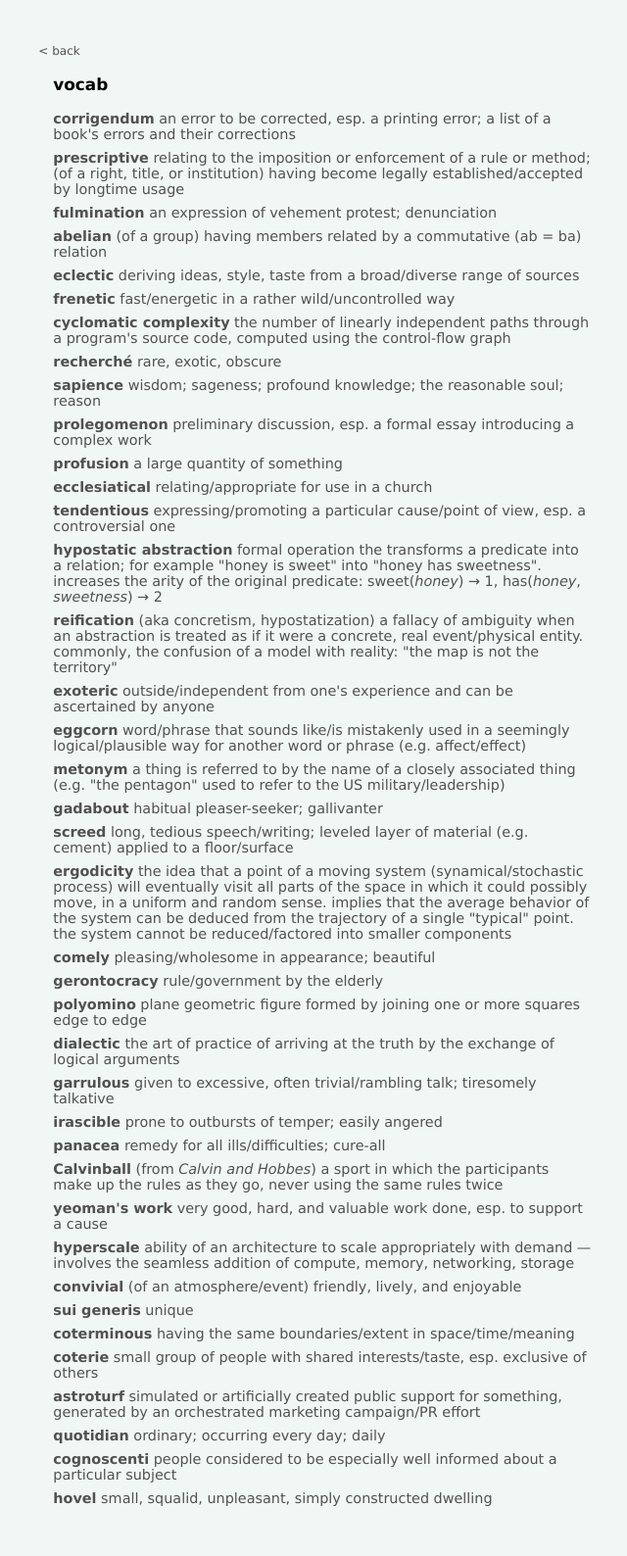
After one commit to banditsbeware/extremefatigue, a PHP site: page /html/22-09-30-vocab.html in a window 1280 px wide. The commit adds this page. Shown: the whole page at 98% size, without its empty margins (311-951 px from the left). Run offline with PHP 8.4, Linux system fonts and the light colour scheme.

Commit message:
sept updates

```diff
--- a/baz.php
+++ b/baz.php
@@ -7,10 +7,8 @@
     <title>baz</title>
     <style>
       img {
-        max-width: 200%;
+        max-width: 60ch;
         display: block;
-        margin-left: -50%;
-        margin-right: -50%;
       }
     </style>
   </head>
@@ -19,7 +17,7 @@
 
     <?php include "static/nav.php"; ?>
 
-    <h3>baz - laptop</h3>
+    <h3>baz - macbook pro</h3>
 
     <img src='static/media/macback.png' />
 
--- a/html/22-08-22-vocab.html
+++ b/html/22-08-22-vocab.html
@@ -59,7 +59,7 @@
       <li><b>p-value</b> in null-hypothesis significance testing, the p-value is the probability of obtaining test results at least as extreme as the result actually observed, under the assumption that the null hypothesis is correct. a very small p-value means that such an observation would be very unlikely under the null hypothesis</li>
       <li><b>gestalt</b> an organized whole that is perceived as more than the sum of its parts</li>
       <li><b>perspicuous</b> (of an account/representation) clearlly expressed/easily understood; lucid</li>
-      <li><b>Dephic</b> relating to the ancient Greek oracle at Delphi</li>
+      <li><b>Delphic</b> relating to the ancient Greek oracle at Delphi</li>
       <li><b>endianness</b> the order of bytes of a word of data</li>
       <li><b>kluge</b> a Rube Goldberg device in software or hardware</br></br><ul>
           <li>a clever programming trick intended to solve a particular nasty case in an expedient, if not clear, manner; ad-hockery, crockery</li>
--- a/html/22-09-15-resp. logic.html
+++ b/html/22-09-15-resp. logic.html
@@ -54,7 +54,7 @@
 
 
     <p>
-<b>use of a precise mathematical tool on the fuzzy logic of language</b> &mdash; It is easy to generate examples that seem to work in the logical formula, but they often employ a linguistic trick (some feature of language giving words multiple meanings, or a generally looser interpretation) which does not translate into the rigor of mathematics.
+    <b>use of a precise mathematical tool on the fuzzy logic of language</b> &mdash; It is easy to generate examples that seem to work in the logical formula, but they often employ a <b>linguistic trick</b> (some feature of language giving words multiple meanings, or a generally looser interpretation) which does not translate into a formal system.
     </p>
 
   </body>
--- /dev/null
+++ b/html/22-09-30-vocab.html
@@ -0,0 +1,110 @@
+<!DOCTYPE html>
+<html>
+  <head>
+    <link rel="stylesheet" href="../static/style.css" type="text/css">
+    <title>vocab</title>
+    <style>
+      a#back {
+        margin-top: 3px;
+        margin-left: -15px;
+        color: #515151;
+        font-size: 12px;
+        text-decoration: none;
+      }
+      h3 { color: black; }
+      ul {
+        list-style-type: none;
+        margin:0;
+        padding:0;
+      }
+      ul li { margin-bottom: 8px; }
+    </style>
+  </head>
+  <body>
+    <a id='back' href='/b.php'>&lt; back</a>
+    <h3>vocab</h3>
+
+    <ul>
+
+<li><b>corrigendum</b> an error to be corrected, esp. a printing error; a list of a book's errors and their corrections</li>
+
+<li><b>prescriptive</b> relating to the imposition or enforcement of a rule or method; (of a right, title, or institution) having become legally established/accepted by longtime usage</li>
+
+<li><b>fulmination</b> an expression of vehement protest; denunciation</li>
+
+<li><b>abelian</b> (of a group) having members related by a commutative (ab = ba) relation</li>
+
+<li><b>eclectic</b> deriving ideas, style, taste from a broad/diverse range of sources</li>
+
+<li><b>frenetic</b> fast/energetic in a rather wild/uncontrolled way</li>
+
+<li><b>cyclomatic complexity</b> the number of linearly independent paths through a program's source code, computed using the control-flow graph</li>
+
+<li><b>recherche&#769;</b> rare, exotic, obscure</li>
+
+<li><b>sapience</b> wisdom; sageness; profound knowledge; the reasonable soul; reason</li>
+
+<li><b>prolegomenon</b> preliminary discussion, esp. a formal essay introducing a complex work</li>
+
+<li><b>profusion</b> a large quantity of something</li>
+
+<li><b>ecclesiatical</b> relating/appropriate for use in a church</li>
+
+<li><b>tendentious</b> expressing/promoting a particular cause/point of view, esp. a controversial one</li>
+
+<li><b>hypostatic abstraction</b> formal operation the transforms a predicate into a relation; for example "honey is sweet" into "honey has sweetness". increases the arity of the original predicate: sweet(<em>honey</em>) &rarr; 1, has(<em>honey</em>, <em>sweetness</em>) &rarr; 2</li>
+
+<li><b>reification</b> (aka concretism, hypostatization) a fallacy of ambiguity when an abstraction is treated as if it were a concrete, real event/physical entity. commonly, the confusion of a model with reality: "the map is not the territory"</li>
+
+<li><b>exoteric</b> outside/independent from one's experience and can be ascertained by anyone</li>
+
+<li><b>eggcorn</b> word/phrase that sounds like/is mistakenly used in a seemingly logical/plausible way for another word or phrase (e.g. affect/effect)</li>
+
+<li><b>metonym</b> a thing is referred to by the name of a closely associated thing (e.g. "the pentagon" used to refer to the US military/leadership)</li>
+
+<li><b>gadabout</b> habitual pleaser-seeker; gallivanter</li>
+
+<li><b>screed</b> long, tedious speech/writing; leveled layer of material (e.g. cement) applied to a floor/surface</li>
+
+<li><b>ergodicity</b> the idea that a point of a moving system (synamical/stochastic process) will eventually visit all parts of the space in which it could possibly move, in a uniform and random sense. implies that the average behavior of the system can be deduced from the trajectory of a single "typical" point. the system cannot be reduced/factored into smaller components</li>
+
+<li><b>comely</b> pleasing/wholesome in appearance; beautiful</li>
+
+<li><b>gerontocracy</b> rule/government by the elderly</li>
+
+<li><b>polyomino</b> plane geometric figure formed by joining one or more squares edge to edge</li>
+
+<li><b>dialectic</b> the art of practice of arriving at the truth by the exchange of logical arguments</li>
+
+<li><b>garrulous</b> given to excessive, often trivial/rambling talk; tiresomely talkative</li>
+
+<li><b>irascible</b> prone to outbursts of temper; easily angered</li>
+
+<li><b>panacea</b> remedy for all ills/difficulties; cure-all</li>
+
+<li><b>Calvinball</b> (from <em>Calvin and Hobbes</em>) a sport in which the participants make up the rules as they go, never using the same rules twice</li>
+
+<li><b>yeoman's work</b> very good, hard, and valuable work done, esp. to support a cause</li>
+
+<li><b>hyperscale</b> ability of an architecture to scale appropriately with demand &mdash; involves the seamless addition of compute, memory, networking, storage</li>
+
+<li><b>convivial</b> (of an atmosphere/event) friendly, lively, and enjoyable</li>
+
+<li><b>sui generis</b> unique</li>
+
+<li><b>coterminous</b> having the same boundaries/extent in space/time/meaning</li>
+
+<li><b>coterie</b> small group of people with shared interests/taste, esp. exclusive of others</li>
+
+<li><b>astroturf</b> simulated or artificially created public support for something, generated by an orchestrated marketing campaign/PR effort</li>
+
+<li><b>quotidian</b> ordinary; occurring every day; daily</li>
+
+<li><b>cognoscenti</b> people considered to be especially well informed about a particular subject</li>
+
+<li><b>hovel</b> small, squalid, unpleasant, simply constructed dwelling</li>
+
+
+    </ul>
+  </body>
+</html>
--- a/static/style.css
+++ b/static/style.css
@@ -1,13 +1,14 @@
 html {
   box-sizing: border-box;
   font-family: "Verdana";
-  font-size: 14px;
+  font-size: 0.9em;
   color: #515151;
 	background-color: #f0f7f4;
 }
 
 body {
-  max-width: 400px;
+  max-width: 60ch;
+  padding: 3em 1em;
 	margin: auto;
 }
 
--- a/zk.php
+++ b/zk.php
@@ -7,10 +7,10 @@
     <title>k&#333;ans</title>
     <style>
       p.koan {
-        width: 200%;
+      /*width: 200%;*/
         line-height: 1.5;
-        margin-left: -50%;
-        margin-top: 100px;
+      /*margin-left: -50%;*/
+        margin-bottom: 60px;
       }
     </style>
   </head>
```
Also changed, not shown: tok.php (added, +40 -0 lines).
